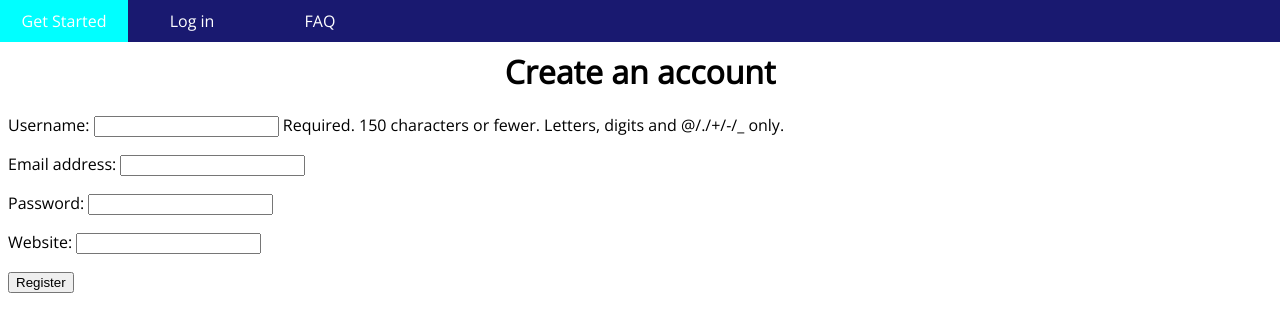
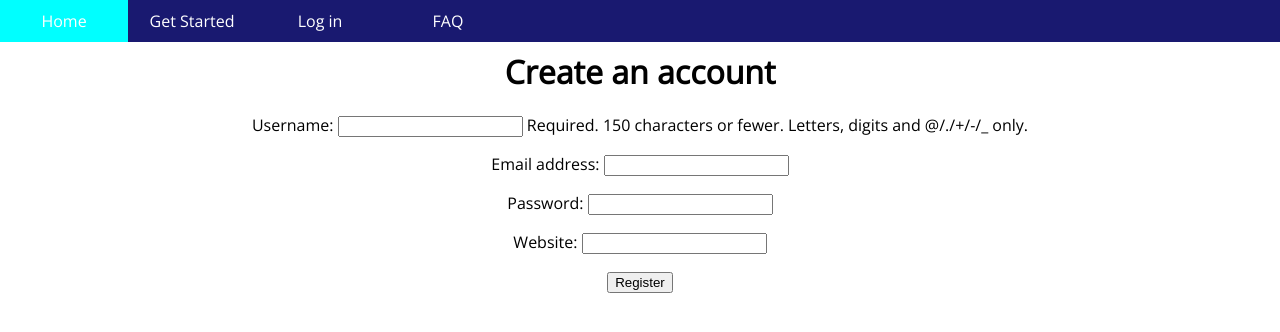
Before and after one commit to cs310-2015ST1/TeamShenolivin, a Django app: page /RoutePlanner/register/ in a window 1280 px wide. Shown: the top 332 px of the page. Run offline with Django 3.2, Linux system fonts and the light colour scheme; some libraries are stand-ins or nearby versions.

Commit message:
Added link to main page, added return link upon account creation

```diff
--- a/templates/RoutePlanner/index.html
+++ b/templates/RoutePlanner/index.html
@@ -136,6 +136,7 @@
     <nav>
         <div id='navBar'>
             <ul>
+            	<li> <a href="/RoutePlanner/"> Home </a> </li>
                 <li> <a href="/RoutePlanner/register"> Get Started </a> </li>
                 <li> <a href="login.html"> Log in </a> </li>
                 <li> <a href="questions.html"> FAQ </a> </li>
--- a/templates/RoutePlanner/register.html
+++ b/templates/RoutePlanner/register.html
@@ -68,6 +68,7 @@
 	    <nav>
 	        <div id='navBar'>
 	            <ul>
+	            	<li> <a href="/RoutePlanner/"> Home </a> </li>
 	                <li> <a href="/RoutePlanner/register"> Get Started </a> </li>
 	                <li> <a href="login.html"> Log in </a> </li>
 	                <li> <a href="questions.html"> FAQ </a> </li>
@@ -78,10 +79,13 @@
             <h1> Create an account </h1>
 
             {% if registered %}
-            	Thank you for creating an account!
-            	<a href="/RoutePlanner/">Return to the homepage</a>
+            <div align="center">
+            	Thank you for creating an account! <br/>
+            	<a href="/RoutePlanner/"> <font color = "blue">Return to RoutePlanner</font></a><br/>
+            </div>
 
             {% else %}
+            <div align="center">
 
             <form id="user_form" method="post" action="/RoutePlanner/register/"
                 enctype="multipart/form-data">
@@ -94,6 +98,7 @@
             <!-- Provide a button to click to submit the form. -->
             <input type="submit" name="submit" value="Register" />
 	        </form>
+	        </div>
 	        {% endif %}
         </div>
     </body>
```
Also changed, not shown: db.sqlite3, 11 other files.
